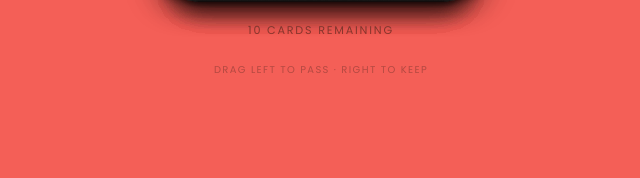
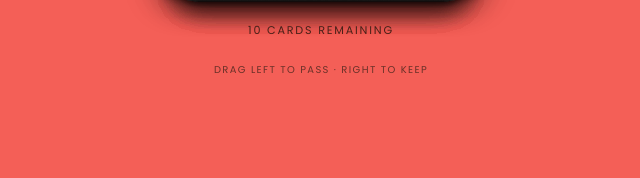
Before and after one commit to deeryohdeer/plot-twist, a FastAPI app: a page that uses templates/results.html in a window 1280 px wide. Shown: the part 622-800 px from the top of the page, without its empty margins (319-959 px from the left). Run offline with FastAPI, Linux system fonts and the light colour scheme; grey boxes are pictures that could not be loaded.

Commit message:
Improve contrast for stack labels and hints
Increase text opacity for `.stack-label` and `.stack-hint` in `static/css/style.css` to make these uppercase helper texts more legible against the existing background.

```diff
--- a/static/css/style.css
+++ b/static/css/style.css
@@ -216,14 +216,14 @@ body {
   font-size: 0.7rem;
   letter-spacing: 0.16em;
   text-transform: uppercase;
-  color: rgba(30, 24, 16, 0.45);
+  color: rgba(30, 24, 16, 0.75);
 }
 
 .stack-hint {
   font-size: 0.62rem;
   letter-spacing: 0.14em;
   text-transform: uppercase;
-  color: rgba(30, 24, 16, 0.3);
+  color: rgba(30, 24, 16, 0.65);
 }
 
 /* ── Activity detail modal ── */
```
